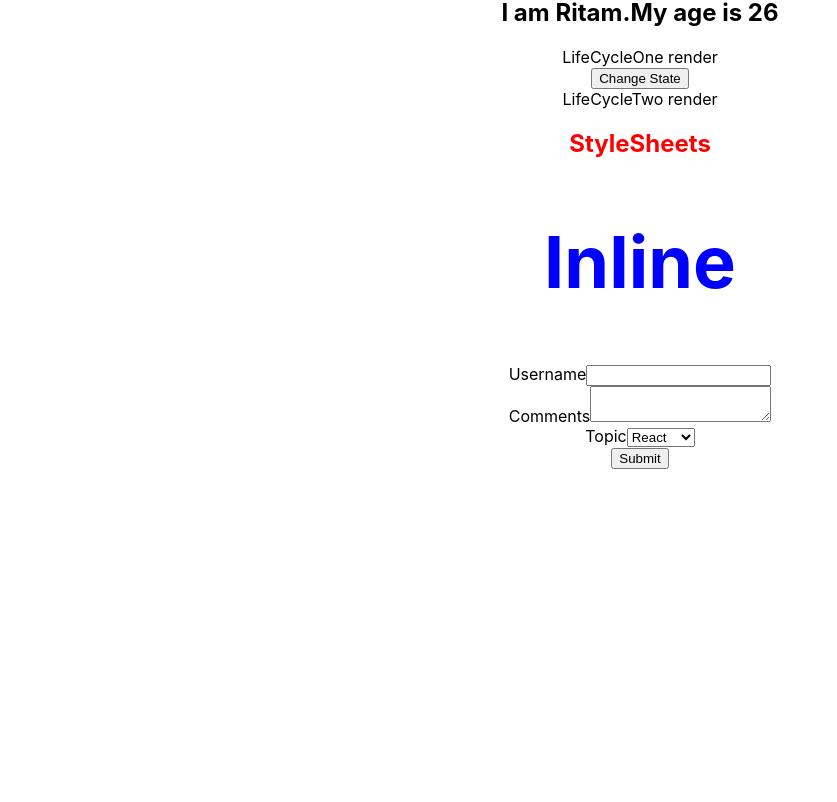
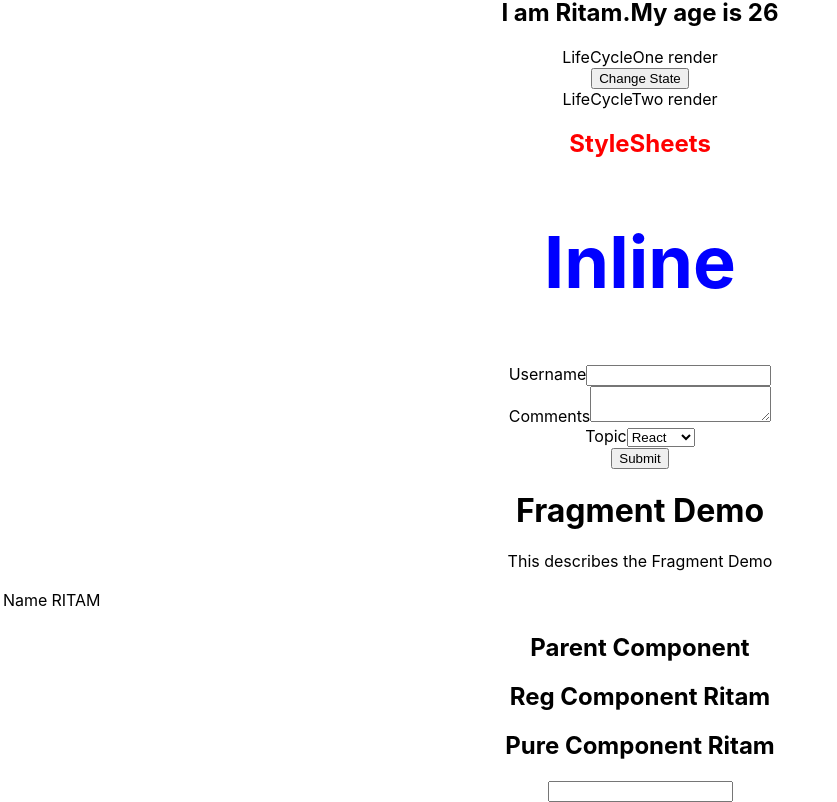
Before and after one commit to ritamroy18/react-app, a React (Create React App) app: page / in a window 1280 px wide. Shown: the part 821-1623 px from the top of the page, without its empty margins (0-837 px from the left). Before the commit the page ends 1290 px from the top, so only its background shows below. Built offline with nearby package versions, Linux system fonts and the light colour scheme.

Commit message:
react fragments pure components

```diff
--- a/src/App.js
+++ b/src/App.js
@@ -16,6 +16,11 @@ import LifeCycleOne from './components/LifeCycleOne';
 import StyleSheet from './components/StyleSheet';
 import Inlines from './components/Inlines';
 import Form from './components/Form';
+import FragmentDemo from './components/FragmentDemo';
+import Table from './components/Table';
+// import PureComp from './components/PureComp';
+import ParentComp from './components/ParentComp';
+import RefsDemo from './components/RefsDemo';
 
 
 function App() {
@@ -39,6 +44,12 @@ function App() {
       <StyleSheet primary = {true}></StyleSheet>
       <Inlines></Inlines>
       <Form></Form>
+      <FragmentDemo></FragmentDemo>
+      <Table></Table>
+      {/* <PureComp></PureComp> */}
+      <ParentComp></ParentComp>
+      <RefsDemo></RefsDemo>
+
       {/* <header className="App-header">
         <img src={logo} className="App-logo" alt="logo" />
         <p>
--- /dev/null
+++ b/src/components/Columns.js
@@ -0,0 +1,21 @@
+import React from 'react'
+
+function Columns() {
+    const items = []
+    return (
+        <React.Fragment>
+            {
+                items.map( item =>  (
+                    <React.Fragment key = {item.id}>
+                        <h1>Title</h1>
+                        <p>{item.title}</p>
+                    </React.Fragment>
+                ))
+            }
+            <td>Name</td>
+            <td>RITAM </td>
+        </React.Fragment>
+    )
+}
+
+export default Columns
--- /dev/null
+++ b/src/components/FragmentDemo.js
@@ -0,0 +1,13 @@
+import React from 'react'
+
+function FragmentDemo() {
+    return (
+        <React.Fragment>
+            <h1>Fragment Demo</h1>
+            <p>This describes the Fragment Demo</p>
+        </React.Fragment>
+    )
+}
+
+export default FragmentDemo
+///Fragments let you group list of childrens wihout add extra node in dom
--- /dev/null
+++ b/src/components/MemoComp.js
@@ -0,0 +1,11 @@
+import React from 'react'
+
+function MemoComp({name}) {
+    return (
+        <div>
+            {name}
+        </div>
+    )
+}
+
+export default React.memo(MemoComp)
--- /dev/null
+++ b/src/components/ParentComp.js
@@ -0,0 +1,36 @@
+import React, { Component } from 'react'
+import PureComp from './PureComp';
+import RegComp from './RegComp';
+// import MemoComp from './MemoComp';
+
+export class ParentComp extends Component {
+
+    constructor(props) {
+        super(props)
+
+        this.state = {
+            name:'Ritam'
+        }
+    }
+
+    componentDidMount(){
+        setInterval(() => {
+            this.setState({
+                name: 'Ritam'
+            })
+        }, 2000);
+    }
+
+    render() {
+        return (
+            <div>
+                <h2>Parent Component</h2>
+                <RegComp name ={this.state.name}></RegComp>
+                <PureComp name ={this.state.name}></PureComp>
+                {/* <MemoComp name ={this.state.name}></MemoComp> */}
+            </div>
+        )
+    }
+}
+
+export default ParentComp
--- /dev/null
+++ b/src/components/PureComp.js
@@ -0,0 +1,13 @@
+import React, { PureComponent } from 'react'
+
+export class PureComp extends PureComponent {
+    render() {
+        return (
+            <div>
+                <h2>Pure Component {this.props.name}</h2>
+            </div>
+        )
+    }
+}
+
+export default PureComp
--- /dev/null
+++ b/src/components/RefsDemo.js
@@ -0,0 +1,21 @@
+import React, { Component } from 'react'
+
+ class RefsDemo extends Component {
+     constructor(props) {
+         super(props)
+        this.inputRef = React.createRef()
+     }
+
+     componentDidMount(){
+         console.log(this.inputRef)
+     }
+    render() {
+        return (
+            <div>
+             <input type = "text" ref = {this.inputRef}/>
+            </div>
+        )
+    }
+}
+
+export default RefsDemo
--- /dev/null
+++ b/src/components/RegComp.js
@@ -0,0 +1,13 @@
+import React, { Component } from 'react'
+
+export class RegComp extends Component {
+    render() {
+        return (
+            <div>
+                 <h2>Reg Component {this.props.name}</h2>
+            </div>
+        )
+    }
+}
+
+export default RegComp
--- /dev/null
+++ b/src/components/Table.js
@@ -0,0 +1,16 @@
+import React from 'react'
+import Columns from './Columns'
+
+function Table() {
+    return (
+        <table>
+            <tbody>
+                <tr>
+                    <Columns></Columns>
+                </tr>
+            </tbody>
+        </table>
+    )
+}
+
+export default Table
```
